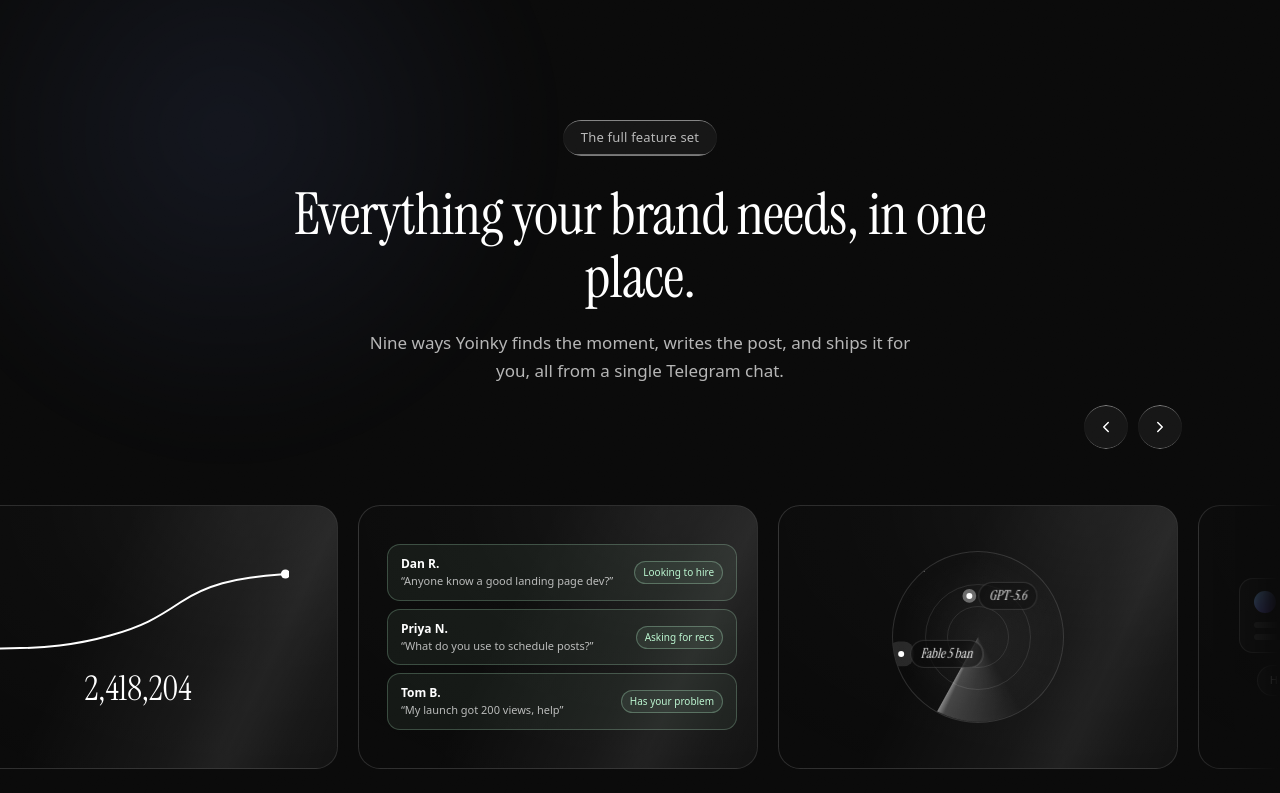
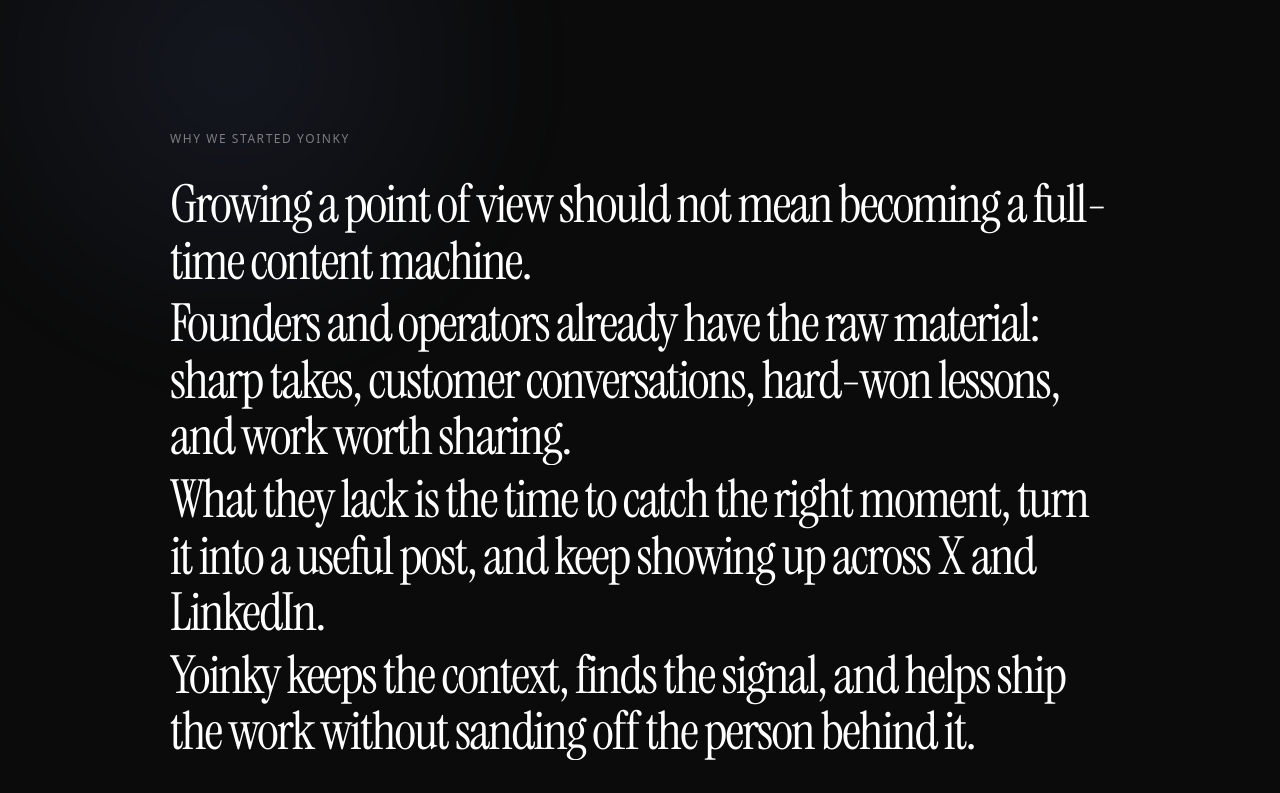
Before and after one commit to parry22/yoinky-landing, a Next.js app: page / in a window 1280 px wide. Shown: the part 820-1613 px from the top of the page. Built offline with nearby package versions, Linux system fonts and the light colour scheme.

Commit message:
Add scroll thesis and skills feature card

```diff
--- a/app/(frontend)/components/FeatureCarousel.tsx
+++ b/app/(frontend)/components/FeatureCarousel.tsx
@@ -193,6 +193,38 @@
           </div>
         );
       })}
+    </div>
+  );
+}
+
+/** skills: the specialist capabilities light up as one coordinated system. */
+function MockSkills({ active }: MockProps) {
+  const step = useLoop(650, 6, active);
+  const skills = ["Hooks", "Research", "Voice", "Trends", "LinkedIn", "Timing"];
+  return (
+    <div style={{ width: "82%", display: "grid", gridTemplateColumns: "repeat(3, 1fr)", gap: 8 }}>
+      {skills.map((skill, index) => {
+        const lit = active && index <= step;
+        return (
+          <div
+            key={skill}
+            style={{
+              padding: "12px 8px", borderRadius: 12, textAlign: "center",
+              border: `1px solid ${lit ? "rgba(255,255,255,0.52)" : "rgba(255,255,255,0.10)"}`,
+              background: lit ? "rgba(255,255,255,0.12)" : "rgba(255,255,255,0.03)",
+              color: lit ? "#fff" : TEXT_FAINT,
+              fontFamily: UI, fontSize: 11,
+              transform: lit ? "translateY(-2px)" : "translateY(0)",
+              transition: "all 420ms cubic-bezier(0.22,1,0.36,1)",
+            }}
+          >
+            {skill}
+          </div>
+        );
+      })}
+      <div style={{ gridColumn: "1 / -1", textAlign: "center", marginTop: 7, fontFamily: SERIF, color: TEXT, fontSize: 18 }}>
+        20+ skills, one growth system
+      </div>
     </div>
   );
 }
@@ -554,6 +586,11 @@
     title: "Auto-agent mode",
     body: "Flip the switch and Yoinky posts for you, checked against your positions.",
   },
+  {
+    mock: MockSkills,
+    title: "Built for growth",
+    body: "More than 20 specialist skills work together to find stronger ideas and give every post a better chance to travel.",
+  },
 ];
 
 const COPIES = 3; // triple-render for the seamless infinite loop
@@ -624,7 +661,7 @@
             kicker="The full feature set"
             title="Everything your brand needs,"
             accent="in one place."
-            sub="Nine ways Yoinky finds the moment, writes the post, and ships it for you, all from a single Telegram chat."
+            sub="Yoinky finds the moment, writes the post, and helps you ship it across X and LinkedIn from one connected workspace."
           />
           <Reveal delay={200}>
             <div className="flex justify-center md:justify-end" style={{ gap: 10, marginTop: 20 }}>
--- /dev/null
+++ b/app/(frontend)/components/WhyYoinky.tsx
@@ -0,0 +1,72 @@
+"use client";
+
+import { useEffect, useRef, useState } from "react";
+import { SERIF, TEXT_FAINT, UI } from "./theme";
+
+const LINES = [
+  "Growing a point of view should not mean becoming a full-time content machine.",
+  "Founders and operators already have the raw material: sharp takes, customer conversations, hard-won lessons, and work worth sharing.",
+  "What they lack is the time to catch the right moment, turn it into a useful post, and keep showing up across X and LinkedIn.",
+  "Yoinky keeps the context, finds the signal, and helps ship the work without sanding off the person behind it.",
+];
+
+export default function WhyYoinky() {
+  const ref = useRef<HTMLElement>(null);
+  const [progress, setProgress] = useState(0);
+
+  useEffect(() => {
+    let frame = 0;
+    const update = () => {
+      const el = ref.current;
+      if (!el) return;
+      const rect = el.getBoundingClientRect();
+      const travel = Math.max(1, rect.height - window.innerHeight * 0.45);
+      setProgress(Math.max(0, Math.min(1, (window.innerHeight * 0.72 - rect.top) / travel)));
+    };
+    const onScroll = () => {
+      cancelAnimationFrame(frame);
+      frame = requestAnimationFrame(update);
+    };
+    update();
+    window.addEventListener("scroll", onScroll, { passive: true });
+    window.addEventListener("resize", onScroll);
+    return () => {
+      cancelAnimationFrame(frame);
+      window.removeEventListener("scroll", onScroll);
+      window.removeEventListener("resize", onScroll);
+    };
+  }, []);
+
+  return (
+    <section ref={ref} style={{ minHeight: "140vh", position: "relative", padding: "clamp(80px,12vw,150px) 24px" }}>
+      <div style={{ position: "sticky", top: "18vh", maxWidth: 940, margin: "0 auto" }}>
+        <div style={{ fontFamily: UI, color: TEXT_FAINT, fontSize: 12, letterSpacing: "0.13em", textTransform: "uppercase", marginBottom: 28 }}>
+          Why we started Yoinky
+        </div>
+        <div style={{ display: "grid", gap: "0.36em" }}>
+          {LINES.map((line, index) => {
+            const fill = Math.max(0, Math.min(1, progress * LINES.length - index));
+            return (
+              <p
+                key={line}
+                style={{
+                  margin: 0,
+                  fontFamily: SERIF,
+                  fontSize: "clamp(28px,4.1vw,58px)",
+                  letterSpacing: "-0.035em",
+                  lineHeight: 1.08,
+                  backgroundImage: `linear-gradient(270deg, #fff ${fill * 100}%, rgba(255,255,255,0.2) ${fill * 100}%)`,
+                  WebkitBackgroundClip: "text",
+                  backgroundClip: "text",
+                  color: "transparent",
+                }}
+              >
+                {line}
+              </p>
+            );
+          })}
+        </div>
+      </div>
+    </section>
+  );
+}
--- a/app/(frontend)/page.tsx
+++ b/app/(frontend)/page.tsx
@@ -1,4 +1,5 @@
 import HeroSection from "./components/HeroSection";
+import WhyYoinky from "./components/WhyYoinky";
 import Backdrop from "./components/Backdrop";
 import FeatureCarousel from "./components/FeatureCarousel";
 import HomePricing from "./components/HomePricing";
@@ -12,6 +13,7 @@
       <div style={{ position: "relative", background: "#0A0A0A" }}>
         <Backdrop />
         <div style={{ position: "relative", zIndex: 1 }}>
+          <WhyYoinky />
           <FeatureCarousel />
           <HomePricing />
           <PersonasSection />
```
